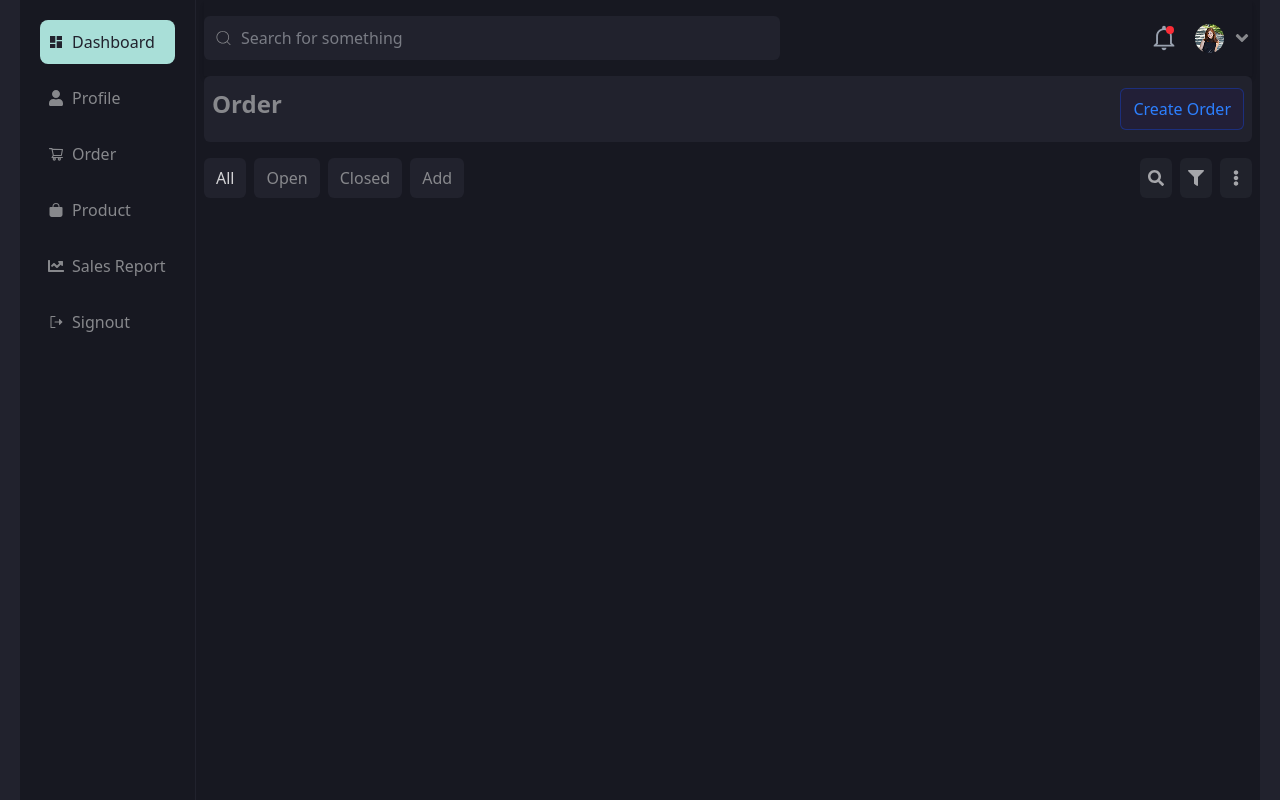
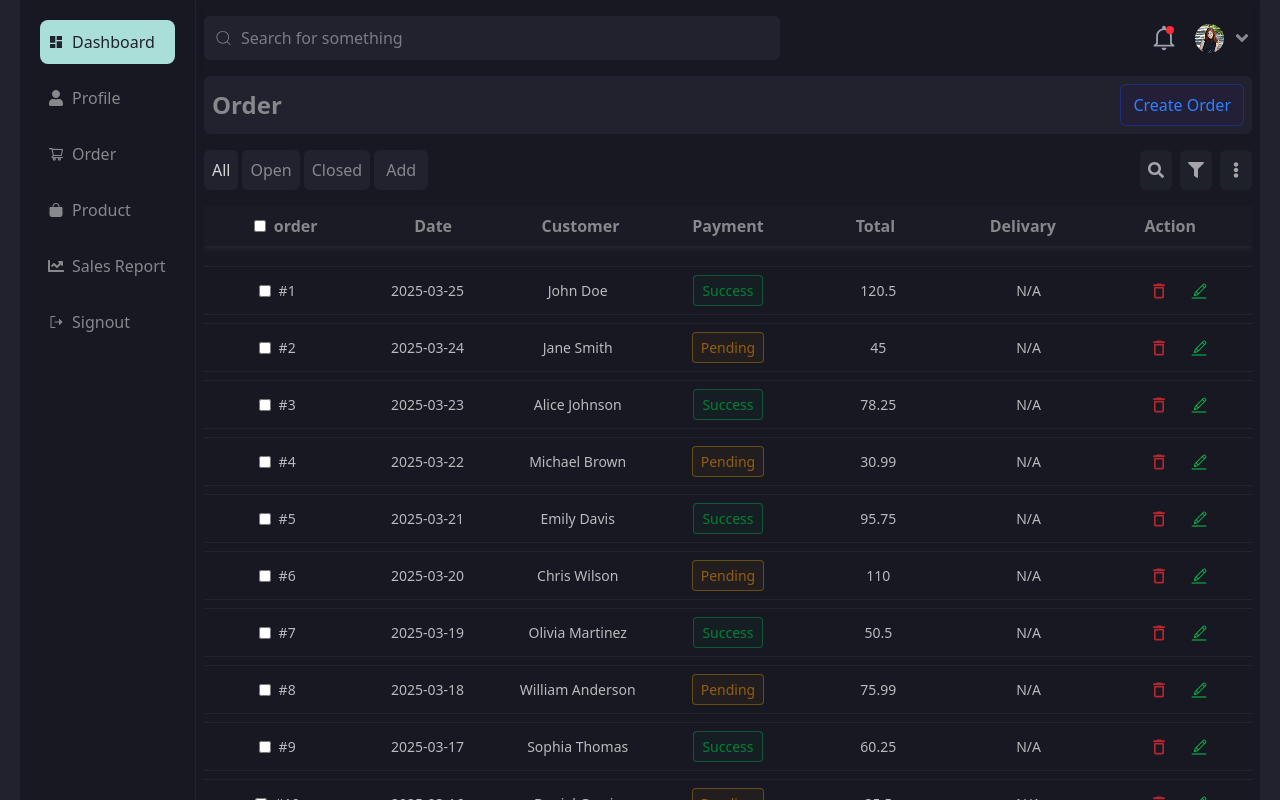
Before and after one commit to Sayed-Udoy/E-dashboard, a React (Vite) app: page /order in a window 1280 px wide. Built offline with nearby package versions, Linux system fonts and the light colour scheme.

Commit message:
order section done

```diff
--- a/src/components/Navbar/Navbar.jsx
+++ b/src/components/Navbar/Navbar.jsx
@@ -7,14 +7,14 @@ import { FiMenu } from "react-icons/fi";
 const Navbar = ({ toggleSidebar }) => {
   return (
     <nav className="bg-primary1 shadow-md py-4">
-      <div className="flex justify-between gap-5 items-center">
+      <div className="flex justify-between gap-2 items-center">
         <button
           onClick={toggleSidebar}
-          className="text-xl mb-4 md:hidden cursor-pointer"
+          className="md:hidden cursor-pointer"
         >
-          <FiMenu className="text-white text-2xl" />
+          <FiMenu className="text-white/50 text-2xl" />
         </button>
-        <div className="flex bg-primary2 items-center text-grayText justify-center  gap-2 py-2.5 px-2.5 min-w-[250px] max-w-xl rounded-md w-[100%] ">
+        <div className="flex bg-primary2 items-center text-grayText justify-center gap-2 py-1.5 px-1.5 md:py-2.5 md:px-2.5 min-w-[200px] max-w-xl rounded-md w-[100%] ">
           <CiSearch className="text-xl" />
           <input
             type="text"
--- a/src/components/Order/Order.jsx
+++ b/src/components/Order/Order.jsx
@@ -1,15 +1,16 @@
 import React, { useState } from "react";
 import Button from "../Button";
 import { FaSearch, FaFilter, FaEllipsisV } from "react-icons/fa";
+import OrderList from "./OrderList";
 
 const ButtonGroup = () => {
   const [activeIndex, setActiveIndex] = useState(0);
 
   return (
-    <div className="flex space-x-2">
+    <div className="flex space-x-1 text-xs md:text-base">
       <Button
         onClick={() => setActiveIndex(0)}
-        className={`py-2 px-3  rounded-md   ${
+        className={` px-2  rounded-md   ${
           activeIndex === 0
             ? "bg-primary2 text-white/80"
             : "bg-primary2 text-grayText"
@@ -19,7 +20,7 @@ const ButtonGroup = () => {
       </Button>
       <Button
         onClick={() => setActiveIndex(1)}
-        className={`py-2 px-3  rounded-md   ${
+        className={` px-2  rounded-md   ${
           activeIndex === 1
             ? "bg-primary2 text-white/80"
             : "bg-primary2 text-grayText"
@@ -29,7 +30,7 @@ const ButtonGroup = () => {
       </Button>
       <Button
         onClick={() => setActiveIndex(2)}
-        className={`py-2 px-3  rounded-md   ${
+        className={`px-2  rounded-md   ${
           activeIndex === 2
             ? "bg-primary2 text-white/80"
             : "bg-primary2 text-grayText"
@@ -39,7 +40,7 @@ const ButtonGroup = () => {
       </Button>
       <Button
         onClick={() => setActiveIndex(3)}
-        className={`py-2 px-3  rounded-md   ${
+        className={`py-1 md:py-2 px-3  rounded-md   ${
           activeIndex === 3
             ? "bg-primary2 text-white/80"
             : "bg-primary2 text-grayText"
@@ -53,16 +54,16 @@ const ButtonGroup = () => {
 
 const Order = () => {
   return (
-    <section>
-      <div className="flex justify-between px-2 py-3 text-white bg-primary2 rounded-md">
+    <section className="overflow-hidden" >
+      <div className="flex justify-between px-2 py-1 md:py-2 items-center text-white bg-primary2 rounded-md">
         <h1 className="text-xl md:text-2xl font-bold text-grayText">Order</h1>
         <div>
-          <button className="bg-[#341196]/10 border border-blue-700/40 text-blue-500 rounded-md cursor-pointer text- px-3 py-2 rouned-md">
+          <button className="bg-[#341196]/10 border border-blue-700/40 text-blue-500 rounded-md cursor-pointer px-2 py-1.5 md:px-3 md:py-2 rouned-md">
             Create Order
           </button>
         </div>
       </div>
-      <div className="flex justify-between my-4  ">
+      <div className="flex gap-2 justify-between my-4">
         <ButtonGroup />
         {/* Right Icons */}
         <div className="flex space-x-2">
@@ -83,6 +84,9 @@ const Order = () => {
           </Button>
         </div>
       </div>
+      <div>
+        <OrderList />
+      </div>
     </section>
   );
 };
--- /dev/null
+++ b/src/components/Order/OrderList.jsx
@@ -0,0 +1,63 @@
+import React from "react";
+import { ordersList } from "../../data";
+import { MdDeleteOutline } from "react-icons/md";
+import { CiEdit } from "react-icons/ci";
+
+const OrderListHeader = () => {
+  return (
+    <div className=" bg-primary2/30 shadow-md shadow-white/5 flex flex-nowrap justify-between px-2 py-2 font-semibold text-center text-grayText">
+      <div className="flex flex-1 gap-2 items-center justify-center">
+        <input className="w-3 h-3" type="checkbox" />
+        <p>order</p>
+      </div>
+      <div className="flex-1">Date</div>
+      <div className="flex-1">Customer</div>
+      <div className="flex-1">Payment</div>
+      <div className="flex-1">Total</div>
+      <div className="flex-1">Delivary</div>
+      <div className="flex-1">Action</div>
+    </div>
+  );
+};
+
+const OrderList = () => {
+  return (
+    <section className="text-white bg-primary2/10 overflow-x-auto cursor-pointer hide-scrollbar w-[100p0x]">
+        <div className="min-w-[700px]" >
+
+      <OrderListHeader />
+        </div>
+      <div className="mt-5 space-y-2 text-white/70 min-w-[700px] font-medium text-[14px]">
+        {ordersList.map((od, idx) => (
+          <div key={od.id} className="bg-primary1 flex items-center flex-nowrap gap-5 border-t border-b border-grayText/10 py-2 justify-between px-2 text-center">
+            <div className="flex-1 flex items-center gap-2 justify-center">
+              <input className="w-3 h-3" type="checkbox" />
+              <h2>#{idx + 1}</h2>
+            </div>
+            <div className="flex-1 text-nowrap">{od.date}</div>
+            <div className="flex-1 text-nowrap">{od.customerName}</div>
+            <div className="flex-1">
+              <button
+                className={` px-2 py-1 rounded-sm ${
+                  od.paymentMessage === "Success"
+                    ? "bg-green-600/5 border text-green-600/70 border-green-400/30"
+                    : "bg-amber-500/5 border text-amber-500/50 border-amber-400/30 "
+                }`}
+              >
+                {od.paymentMessage}
+              </button>
+            </div>
+            <div className="flex-1">{od.total}</div>
+            <div className="flex-1">N/A</div>
+            <div className="flex-1 text-xl flex justify-center gap-5">
+              <button className="cursor-pointer" ><MdDeleteOutline className="text-red-500/70" /></button>
+              <button className="cursor-pointer"><CiEdit className="text-green-500" /></button>
+            </div>
+          </div>
+        ))}
+      </div>
+    </section>
+  );
+};
+
+export default OrderList;
--- a/src/data/index.js
+++ b/src/data/index.js
@@ -63,3 +63,185 @@ export const topProductsData = [
     color: "#F2C8ED",
   },
 ];
+export const ordersList = [
+  {
+    id: 1,
+    customerName: "John Doe",
+    date: "2025-03-25",
+    paymentMessage: "Success",
+    total: 120.5,
+    items: ["Coffee", "Bagel"],
+    delivery: "Delivered",
+  },
+  {
+    id: 2,
+    customerName: "Jane Smith",
+    date: "2025-03-24",
+    paymentMessage: "Pending",
+    total: 45.0,
+    items: ["Latte", "Sandwich"],
+    delivery: "In Transit",
+  },
+  {
+    id: 3,
+    customerName: "Alice Johnson",
+    date: "2025-03-23",
+    paymentMessage: "Success",
+    total: 78.25,
+    items: ["Espresso", "Croissant"],
+    delivery: "Delivered",
+  },
+  {
+    id: 4,
+    customerName: "Michael Brown",
+    date: "2025-03-22",
+    paymentMessage: "Pending",
+    total: 30.99,
+    items: ["Cappuccino"],
+    delivery: "Pending",
+  },
+  {
+    id: 5,
+    customerName: "Emily Davis",
+    date: "2025-03-21",
+    paymentMessage: "Success",
+    total: 95.75,
+    items: ["Americano", "Muffin"],
+    delivery: "Out for Delivery",
+  },
+  {
+    id: 6,
+    customerName: "Chris Wilson",
+    date: "2025-03-20",
+    paymentMessage: "Pending",
+    total: 110.0,
+    items: ["Mocha", "Brownie"],
+    delivery: "Shipped",
+  },
+  {
+    id: 7,
+    customerName: "Olivia Martinez",
+    date: "2025-03-19",
+    paymentMessage: "Success",
+    total: 50.5,
+    items: ["Tea", "Scone"],
+    delivery: "Pending",
+  },
+  {
+    id: 8,
+    customerName: "William Anderson",
+    date: "2025-03-18",
+    paymentMessage: "Pending",
+    total: 75.99,
+    items: ["Macchiato", "Danish"],
+    delivery: "Delivered",
+  },
+  {
+    id: 9,
+    customerName: "Sophia Thomas",
+    date: "2025-03-17",
+    paymentMessage: "Success",
+    total: 60.25,
+    items: ["Flat White", "Toast"],
+    delivery: "In Transit",
+  },
+  {
+    id: 10,
+    customerName: "Daniel Garcia",
+    date: "2025-03-16",
+    paymentMessage: "Pending",
+    total: 35.5,
+    items: ["Hot Chocolate"],
+    delivery: "Pending",
+  },
+  {
+    id: 11,
+    customerName: "Ella Hernandez",
+    date: "2025-03-15",
+    paymentMessage: "Success",
+    total: 89.75,
+    items: ["Green Tea", "Cookies"],
+    delivery: "Out for Delivery",
+  },
+  {
+    id: 12,
+    customerName: "James Lopez",
+    date: "2025-03-14",
+    paymentMessage: "Pending",
+    total: 105.0,
+    items: ["Iced Coffee", "Bagel"],
+    delivery: "Shipped",
+  },
+  {
+    id: 13,
+    customerName: "Ava Gonzalez",
+    date: "2025-03-13",
+    paymentMessage: "Success",
+    total: 55.5,
+    items: ["Cortado", "Croissant"],
+    delivery: "Pending",
+  },
+  {
+    id: 14,
+    customerName: "Benjamin Clark",
+    date: "2025-03-12",
+    paymentMessage: "Pending",
+    total: 92.99,
+    items: ["Matcha Latte", "Muffin"],
+    delivery: "Delivered",
+  },
+  {
+    id: 15,
+    customerName: "Mia Rodriguez",
+    date: "2025-03-11",
+    paymentMessage: "Success",
+    total: 68.25,
+    items: ["Chai Latte", "Toast"],
+    delivery: "In Transit",
+  },
+  {
+    id: 16,
+    customerName: "Henry Lewis",
+    date: "2025-03-10",
+    paymentMessage: "Pending",
+    total: 40.5,
+    items: ["Turmeric Latte"],
+    delivery: "Pending",
+  },
+  {
+    id: 17,
+    customerName: "Charlotte Walker",
+    date: "2025-03-09",
+    paymentMessage: "Success",
+    total: 99.75,
+    items: ["Affogato", "Cookies"],
+    delivery: "Out for Delivery",
+  },
+  {
+    id: 18,
+    customerName: "Lucas Hall",
+    date: "2025-03-08",
+    paymentMessage: "Pending",
+    total: 112.0,
+    items: ["Iced Tea", "Bagel"],
+    delivery: "Shipped",
+  },
+  {
+    id: 19,
+    customerName: "Harper Allen",
+    date: "2025-03-07",
+    paymentMessage: "Success",
+    total: 65.5,
+    items: ["Ristretto", "Croissant"],
+    delivery: "Pending",
+  },
+  {
+    id: 20,
+    customerName: "Jack Young",
+    date: "2025-03-06",
+    paymentMessage: "Pending",
+    total: 85.99,
+    items: ["Espresso", "Muffin"],
+    delivery: "Delivered",
+  },
+];
```
